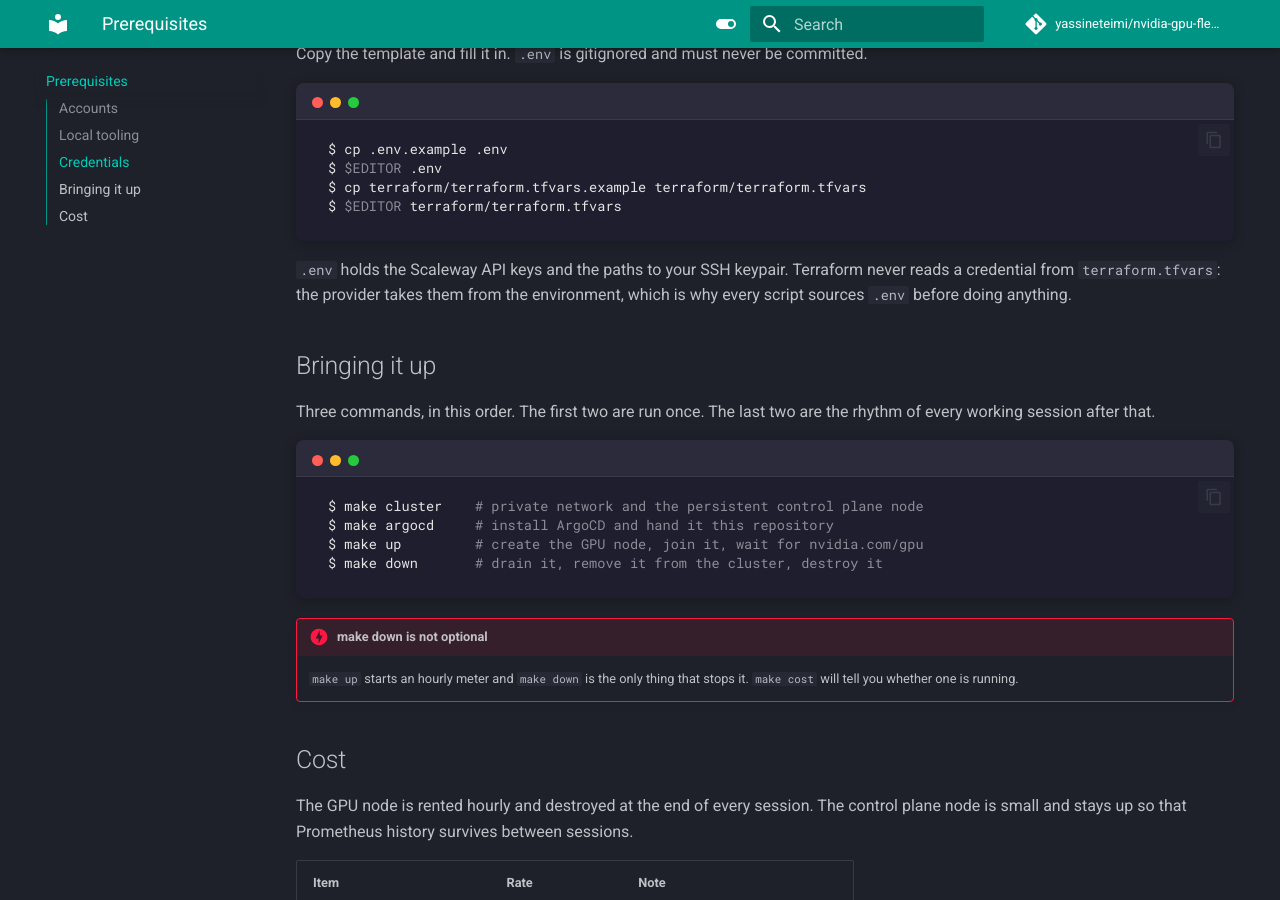
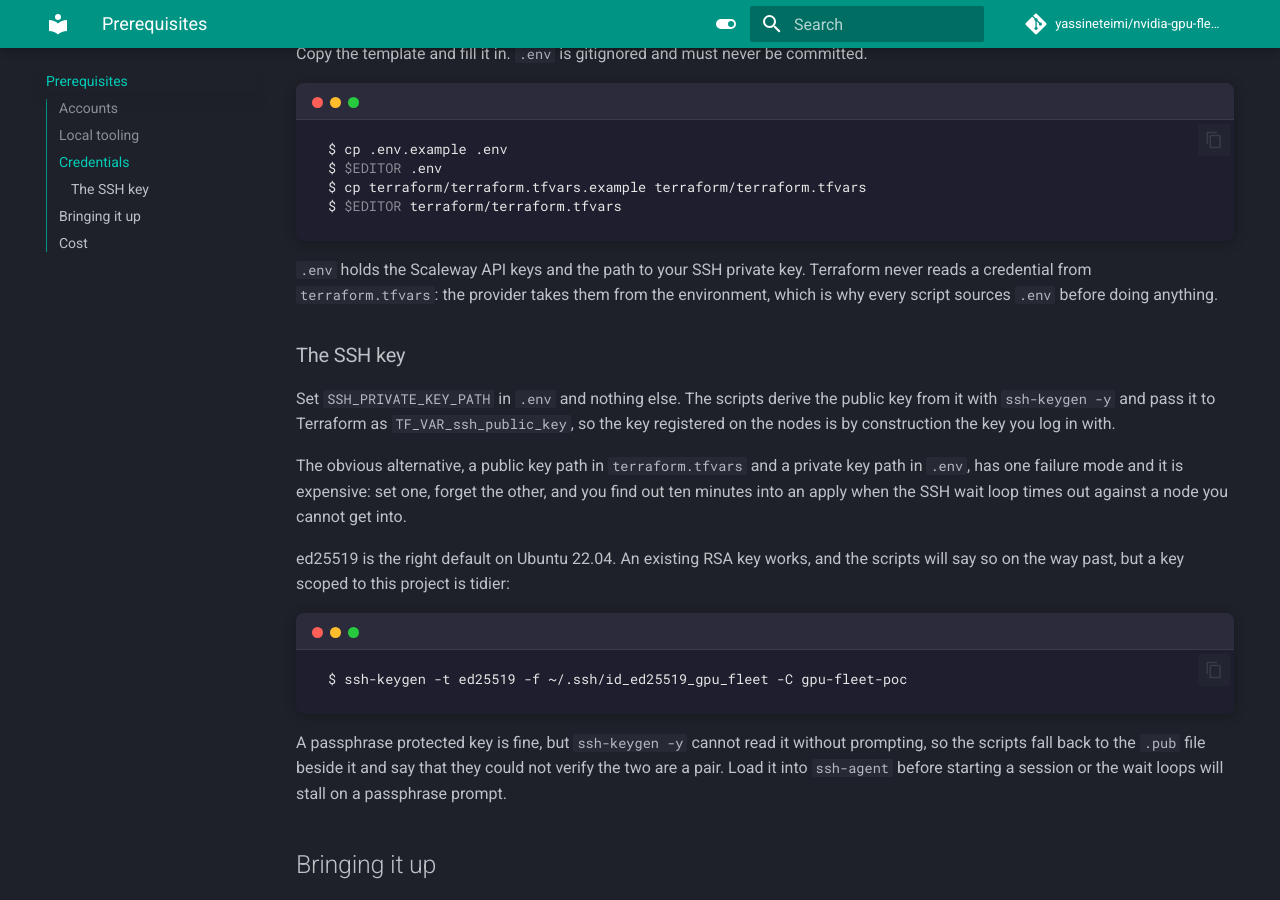
Before and after one commit to yassineteimi/nvidia-gpu-fleet-poc, an MkDocs documentation site: the page built from docs/prerequisites.md, in a window 1280 px wide and 900 px high, scrolled down 1260 px. Built offline with MkDocs 1.6.1 and Material for MkDocs 9.7.7, drawn with Linux system fonts in a browser that asks for light colours; comment, search, counter and statistics services are not loaded.

Commit message:
Derive the SSH public key from the private one, and fix apt locking
Two provisioning footguns found while setting up for Session A.

SSH keypair, one setting instead of two:
- .env named a private key and terraform.tfvars named a public key, with
  nothing checking they were the same pair. Setting one and forgetting the
  other registers a key you cannot log in with, and it surfaces ten minutes
  into an apply when the SSH wait loop times out
- the scripts now derive the public key from SSH_PRIVATE_KEY_PATH with
  ssh-keygen -y and export it as TF_VAR_ssh_public_key, so the key on the
  nodes is by construction the key used to reach them
- ssh_public_key_path stays as the fallback for running Terraform directly,
  behind a precondition that explains itself when neither is set
- SSH_PUBLIC_KEY_PATH is gone from .env.example. Nothing ever read it
- a passphrase protected key falls back to the .pub beside it and says the
  pair could not be verified. -P "" makes that fail fast rather than hang
  on a prompt inside a script
- an RSA key warns and continues. It works on jammy over rsa-sha2, but
  ed25519 is the better default and the message says how to make one

apt locking on Ubuntu 22.04:
- the old wait_for_apt polled with fuser, which is in psmisc and therefore
  absent from a minimal cloud image. The poll returned immediately and the
  apt call hit the unattended-upgrades lock anyway
- replaced with apt 2.4's DPkg::Lock::Timeout, which blocks properly.
  Disabling unattended-upgrades would also work, but a node that declines
  security updates to save two minutes is not worth demonstrating

Verified: derived keys match the .pub on disk for ed25519 and RSA, all four
key cases behave (normal, RSA, encrypted, missing), terraform fmt,
shellcheck on the scripts and on the rendered cloud-init, mkdocs --strict.

````diff
--- a/docs/prerequisites.md
+++ b/docs/prerequisites.md
@@ -45,9 +45,32 @@ $ cp terraform/terraform.tfvars.example terraform/terraform.tfvars
 $ $EDITOR terraform/terraform.tfvars
 ```
 
-`.env` holds the Scaleway API keys and the paths to your SSH keypair. Terraform
+`.env` holds the Scaleway API keys and the path to your SSH private key. Terraform
 never reads a credential from `terraform.tfvars`: the provider takes them from the
 environment, which is why every script sources `.env` before doing anything.
+
+### The SSH key
+
+Set `SSH_PRIVATE_KEY_PATH` in `.env` and nothing else. The scripts derive the public
+key from it with `ssh-keygen -y` and pass it to Terraform as `TF_VAR_ssh_public_key`,
+so the key registered on the nodes is by construction the key you log in with.
+
+The obvious alternative, a public key path in `terraform.tfvars` and a private key
+path in `.env`, has one failure mode and it is expensive: set one, forget the other,
+and you find out ten minutes into an apply when the SSH wait loop times out against
+a node you cannot get into.
+
+ed25519 is the right default on Ubuntu 22.04. An existing RSA key works, and the
+scripts will say so on the way past, but a key scoped to this project is tidier:
+
+```{ .sh .terminal }
+$ ssh-keygen -t ed25519 -f ~/.ssh/id_ed25519_gpu_fleet -C gpu-fleet-poc
+```
+
+A passphrase protected key is fine, but `ssh-keygen -y` cannot read it without
+prompting, so the scripts fall back to the `.pub` file beside it and say that they
+could not verify the two are a pair. Load it into `ssh-agent` before starting a
+session or the wait loops will stall on a passphrase prompt.
 
 ## Bringing it up
 
````
Also changed, not shown: 7 other files.
